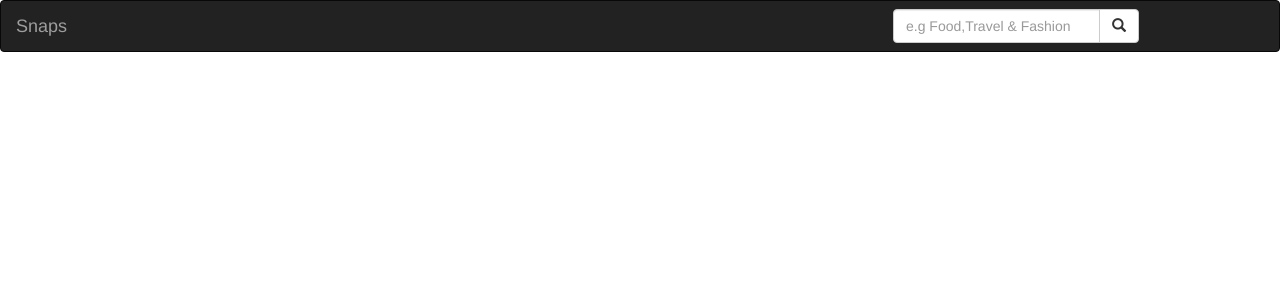
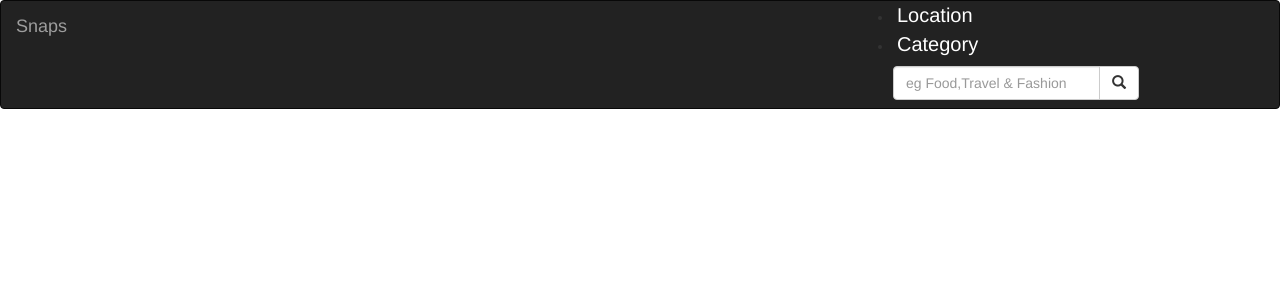
Before and after one commit to Brayonski/vyaktigat-gailaree, a Django app: page / in a window 1280 px wide. Shown: the top 300 px of the page. Run offline with Django 3.2, Linux system fonts and the light colour scheme; data that the repository does not hold is empty; some libraries are stand-ins or nearby versions.

Commit message:
select images cy categories or location from dropdown

```diff
--- a/snaps/models.py
+++ b/snaps/models.py
@@ -44,4 +44,5 @@ class Image(models.Model):
         return snaps
 
     def filter_by_location(cls,filter_term):
-        snaps = cls.objects.filter(image_icontains=filter_term)
+        snaps = cls.objects.filter(location__location__icontains=filter_term)
+        return snaps
--- a/snaps/templates/navbar.html
+++ b/snaps/templates/navbar.html
@@ -16,9 +16,34 @@
 
             <!-- Search form -->
             <div class="col-sm-4 col-md-4 navbar-right">
+
+
+                <li class="nav-item dropdown">
+                    <a class="nav-link dropdown-toggle" href="#" id="navbarDropdown" role="button" data-toggle="dropdown"
+                        aria-haspopup="true" aria-expanded="false" style="color:white;font-size:20px;">Location</a>
+                    <div class="dropdown-menu" aria-labelledby="navbarDropdown" style="background-color: rgba(2,2,2,0.918); opacity:0.9;">
+                        {% for item in location %}
+                        <a class="dropdown-item" href="/location/{{item.location}}" style=" color:white;font-size: 20px;">{{item.location}}</a>
+                        <div class="dropdown-divider"></div>
+                        {% endfor %}
+                    </div>
+                </li>
+
+                <li class="nav-item dropdown">
+                    <a class="nav-link dropdown-toggle" href="#" id="navbarDropdown" role="button" data-toggle="dropdown"
+                        aria-haspopup="true" aria-expanded="false" style="color:white;font-size:20px;">Category</a>
+                    <div class="dropdown-menu" aria-labelledby="navbarDropdown" style="background-color: rgba(2,2,2,0.918); opacity:0.9;">
+                        {% for item in category %}
+                        <a class="dropdown-item" href="/category/{{item.category}}" style=" color:white;font-size: 20px;">{{item.category}}</a>
+                        <div class="dropdown-divider"></div>
+                        {% endfor %}
+                    </div>
+                </li>
+
+
                 <form class="navbar-form" role="search" action="{% url 'search_results' %}">
                     <div class="input-group">
-                    <input type="text" class="form-control" placeholder="e.g Food,Travel & Fashion" name="image">
+                        <input type="text" class="form-control" placeholder="eg Food,Travel & Fashion" name="image">
                         <div class="input-group-btn">
                             <button class="btn btn-default" type="submit"> <i class="glyphicon glyphicon-search"></i>
                             </button>
--- a/snaps/urls.py
+++ b/snaps/urls.py
@@ -6,7 +6,9 @@ from django.conf import settings
 urlpatterns=[
     url(r'^$',views.wholegallery,name='allsnaps'),
     url(r'^search/',views.search_results, name='search_results'),
-    url(r'^image/(\d+)',views.image,name='image')
+    url(r'^image/(\d+)',views.image,name='image'),
+    url(r'^location/(\w+)',views.location_image,name='location_list'),
+    url(r'^category/(\w+)',views.category_image,name='category_list'),
 ]
 
 if settings.DEBUG:
--- a/snaps/views.py
+++ b/snaps/views.py
@@ -1,7 +1,7 @@
 from django.shortcuts import render
 from django.http import HttpResponse,Http404
 import datetime as dt
-from .models import Image
+from .models import Image,Location,Category
 
 # Create your views here.
 def welcome(request):
@@ -9,7 +9,9 @@ def welcome(request):
 
 def wholegallery(request):
     snaps = Image.objects.all()
-    return render(request, 'all-snaps/snaps.html',{"snaps":snaps})
+    location = Location.objects.all()
+    category = Category.objects.all()
+    return render(request, 'all-snaps/snaps.html',{"snaps":snaps, "location":location, "category":category})
 
 def search_results(request):
     if 'image' in request.GET and request.GET["image"]:
@@ -21,6 +23,20 @@ def search_results(request):
         message = "You haven't searched for any term"
         return render(request, 'all-snaps/search.html',{"message":message},)
 
+def location_image(request,location_id):
+    image_location = Image.objects.filter(location__location=location_id)
+    location = Location.objects.all()
+    category = Category.objects.all()
+
+    return render(request, 'all-snaps/snaps.html', {"snaps":image_location, "location":location, "category":category})
+
+def category_image(request,category_id):
+    image_category = Image.objects.filter(category__category=category_id)
+    location = Location.objects.all()
+    category = Category.objects.all()
+
+    return render(request, 'all-snaps/snaps.html', {"snaps":image_category, "location":location, "category":category})
+
 def image(request,image_id):
     try:
         image = Image.objects.get(id = image_id)
```
Lines whose indentation alone changed are shown as unchanged.
